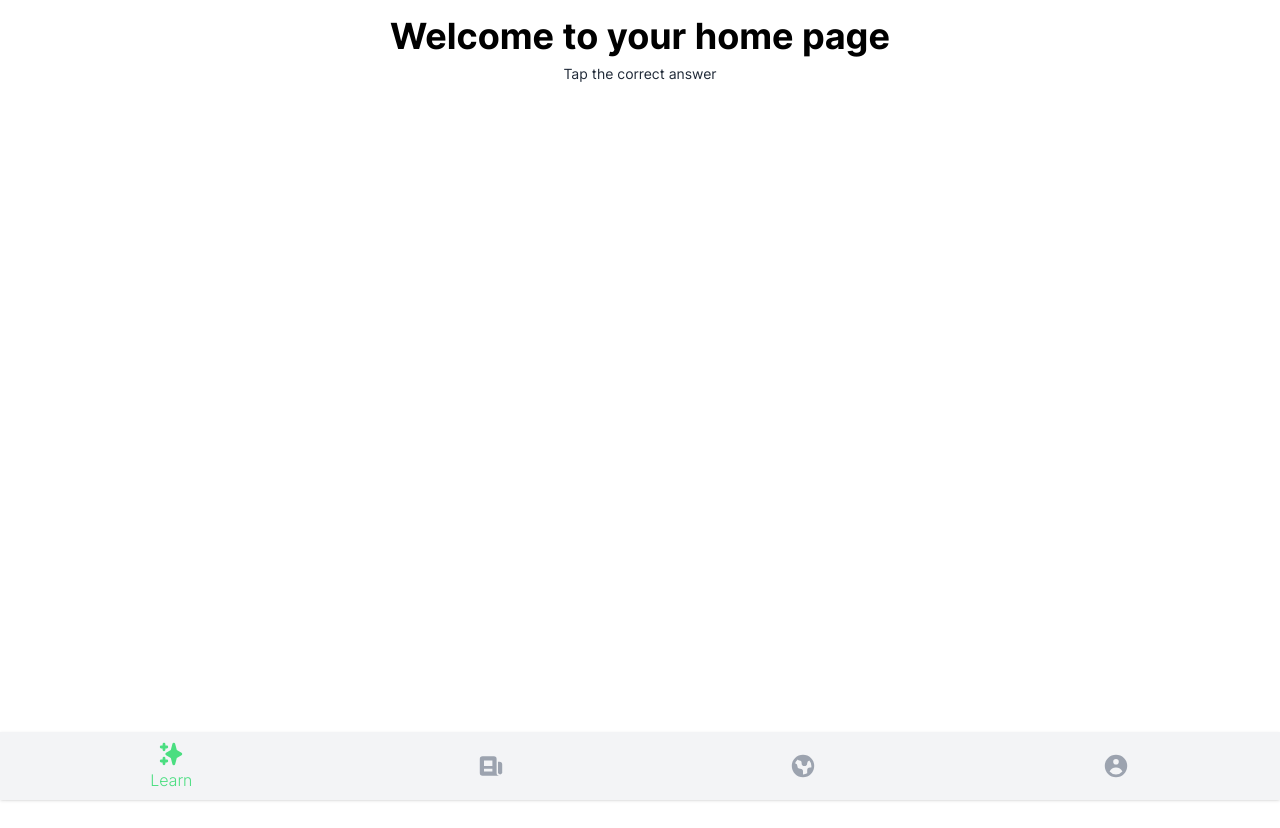
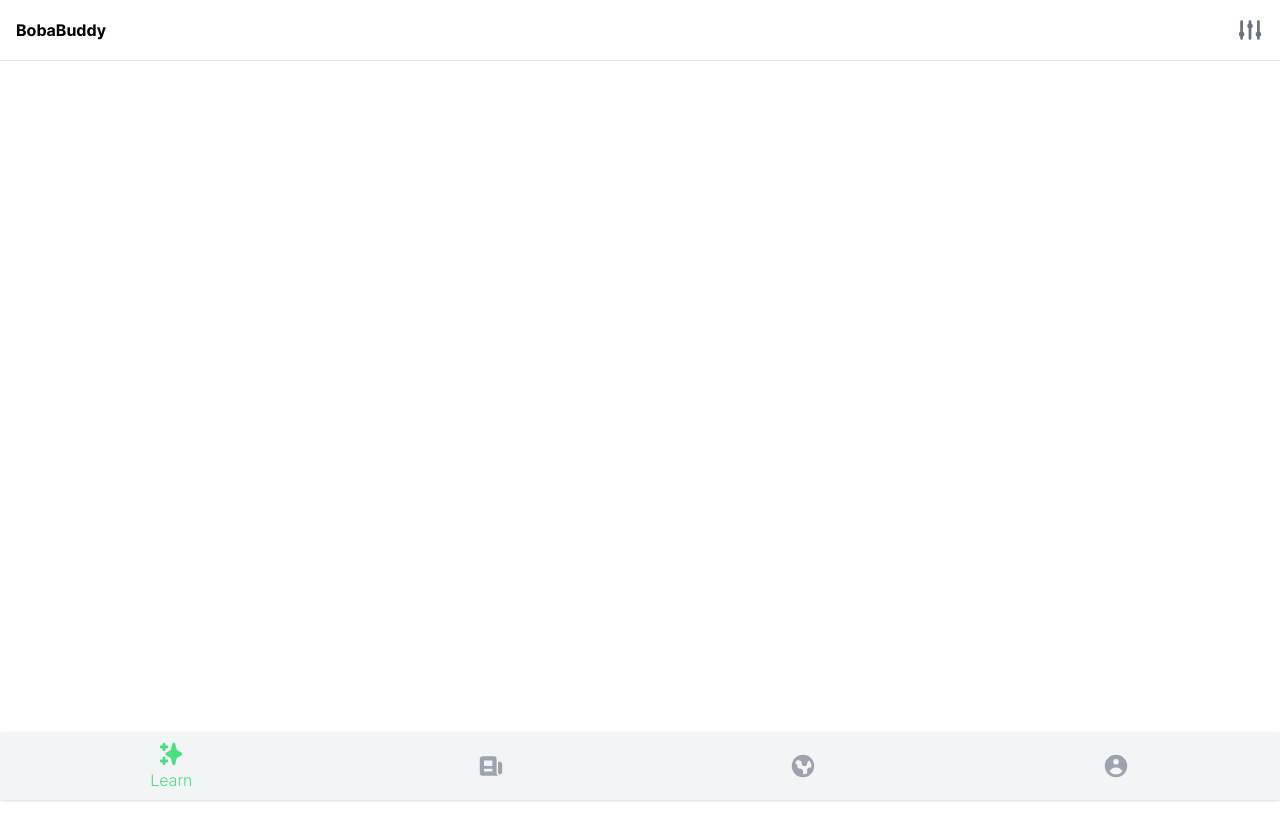
Before and after one commit to mwufi/literate-giggle, a Next.js app: page / in a window 1280 px wide. Built offline with nearby package versions, Linux system fonts and the light colour scheme.

Commit message:
add a top bar, some min-height changes

```diff
--- a/src/pages/index.tsx
+++ b/src/pages/index.tsx
@@ -4,6 +4,7 @@ import { useState } from 'react';
 import BottomBar from '@/components/BottomBar';
 import Seo from '@/components/Seo';
 
+import { AdjustmentsIcon } from '@heroicons/react/solid';
 /**
  * SVGR Support
  * Caveat: No React Props Type.
@@ -18,6 +19,17 @@ import Layout from '@/components/layout/Layout';
 // Before you begin editing, follow all comments with `STARTERCONF`,
 // to customize the default configuration.
 
+const Quiz = (
+  <>
+    <h1 className='mt-4'>Hey, how was your day?</h1>
+    <p className='mt-2 text-sm text-gray-800'>Tap the correct answer</p>
+    <div className='flex flex-col justify-center items-stretch w-full mt-10 gap-3'>
+      <Button variant='outline'>Great!</Button>
+      <Button variant='outline'>Fine, ok</Button>
+    </div>
+  </>
+);
+
 export default function HomePage() {
   return (
     <Layout>
@@ -25,9 +37,14 @@ export default function HomePage() {
 
       <main>
         <section className='bg-white'>
-          <div className='layout flex min-h-[95vh] flex-col items-center justify-start text-center'>
-            <h1 className='mt-4'>Welcome to your home page</h1>
-            <p className='mt-2 text-sm text-gray-800'>Tap the correct answer</p>
+          <div className='sticky top-0 p-4 flex items-center border-b bg-white'>
+            <div className='font-bold mr-auto'>BobaBuddy</div>
+            <div className='font-bold text-gray-500 h-7 w-7'>
+              <AdjustmentsIcon />
+            </div>
+          </div>
+          <div className='layout flex min-h-[86vh] flex-col items-center justify-start text-center'>
+
           </div>
           <BottomBar />
         </section>
```
